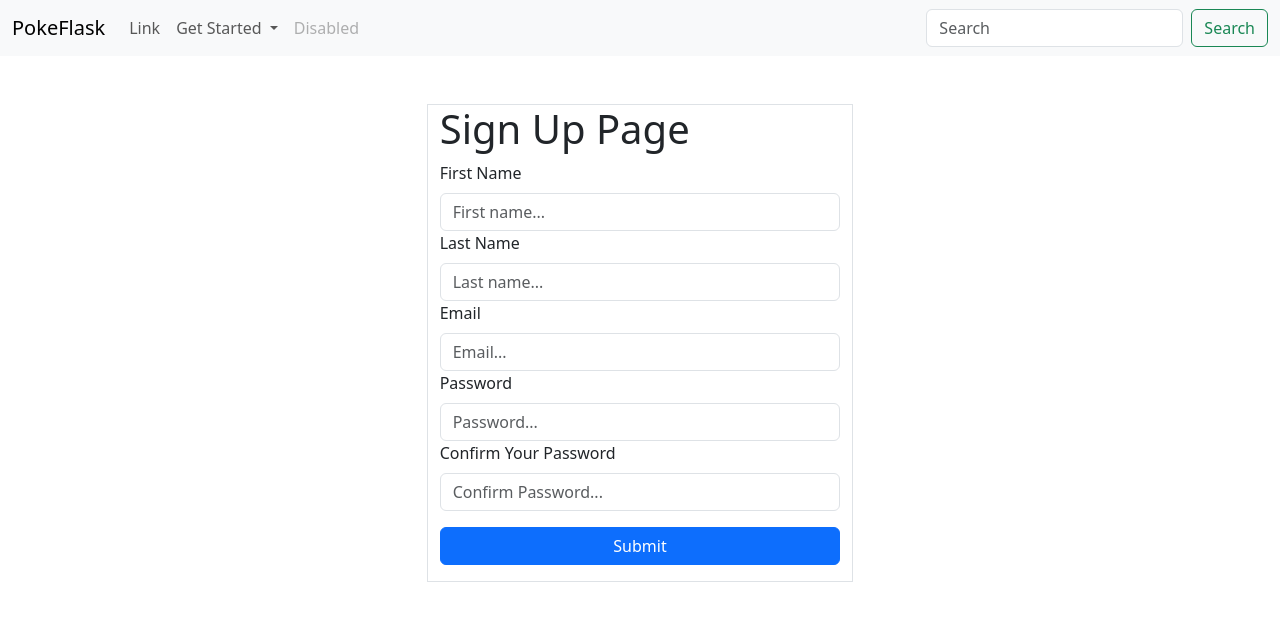
After one commit to iiamdawiid/poke-flask, a Flask app: page /signup in a window 1280 px wide. The commit adds this page. Shown: the top 621 px of the page. Run offline with Flask 3, Linux system fonts and the light colour scheme.

Commit message:
signup, signin, logout added

```diff
--- a/app/forms.py
+++ b/app/forms.py
@@ -1,7 +1,20 @@
 from flask_wtf import FlaskForm
-from wtforms import StringField, SubmitField
-from wtforms.validators import DataRequired
+from wtforms import StringField, SubmitField, PasswordField
+from wtforms.validators import DataRequired, EqualTo
 
 class PokemonForm(FlaskForm):
     poke_name = StringField(label='Pokemon Name', validators=[DataRequired()])
     submit = SubmitField()
+
+class SignUpForm(FlaskForm):
+    first_name = StringField(label='First Name', validators=[DataRequired()])
+    last_name = StringField('Last Name', [DataRequired()])
+    email = StringField('Email', [DataRequired()])
+    password = PasswordField('Password', [DataRequired()])
+    confirm_password = PasswordField('Confirm Your Password', [DataRequired(), EqualTo('password')])
+    submit = SubmitField()
+
+class LogInForm(FlaskForm):
+    email = StringField(label='Email', validators=[DataRequired()])
+    password = PasswordField('Password', [DataRequired()])
+    submit = SubmitField()
--- a/app/routes.py
+++ b/app/routes.py
@@ -1,7 +1,9 @@
-from app import app
-from flask import render_template, request
-from .forms import PokemonForm
+from app import app, db
+from flask import render_template, request, redirect, url_for, flash, session
+from .forms import PokemonForm, SignUpForm, LogInForm
 import requests as r
+from .models import User
+from flask_login import login_user, logout_user, current_user, login_required
 
 
 @app.route("/")
@@ -31,7 +33,7 @@ def get_pokemon(poke_name):
             }
 
 
-@app.route("/pokemoninfo", methods=["GET", "POST"])
+@app.route("/pokemoninfo", methods=["GET", "POST"], endpoint='pokemoninfo')
 def get_poke_info():
     form = PokemonForm()
     poke_dict = {}
@@ -42,3 +44,53 @@ def get_poke_info():
             poke_dict = get_pokemon(poke_name)
 
     return render_template('pokeinfo.html', form=form, pokemon_info=poke_dict)
+
+@app.route("/signup", methods=["POST", "GET"])
+def signup():
+    form = SignUpForm()
+    if request.method == 'POST':
+        print("POST REQUEST MADE")
+        if form.validate():
+            first_name = form.first_name.data
+            last_name = form.last_name.data
+            email = form.email.data
+            password = form.password.data
+
+            # check if email already exists
+            user_exists = User.query.filter_by(email=email).first()
+
+            if user_exists:
+                flash("A user with this email already exists. Please use a different email.")
+                return redirect(url_for('signup'))
+
+            # if email is clear
+            new_user = User(first_name=first_name, last_name=last_name, email=email, password=password)
+            db.session.add(new_user)
+            db.session.commit()
+
+            flash('Account created successfully!')
+            return redirect(url_for('login'))
+
+    return render_template('signup.html', form=form)
+
+
+@app.route("/login", methods=['GET', 'POST'])
+def login():
+    form = LogInForm()
+    if request.method == 'POST':
+        if form.validate():
+            email = form.email.data
+            password = form.password.data
+
+            # check if user exists
+            user = User.query.filter_by(email=email).first()
+
+            if user and user.password == password:
+                # session['user_id'] = user.id
+                login_user(user)
+                flash("LOGIN SUCCESSFUL")
+                return redirect(url_for('index'))
+            else:
+                flash("INVALID EMAIL OR PASSWORD. TRY AGAIN")
+
+    return render_template('login.html', form=form)
--- a/app/templates/base.html
+++ b/app/templates/base.html
@@ -8,7 +8,9 @@
     href="https://cdn.jsdelivr.net/npm/bootstrap@5.3.2/dist/css/bootstrap.min.css"
     rel="stylesheet"
     integrity="sha384-T3c6CoIi6uLrA9TneNEoa7RxnatzjcDSCmG1MXxSR1GAsXEV/Dwwykc2MPK8M2HN"
-      crossorigin="anonymous"/>
+    crossorigin="anonymous" />
+
+
 
   <title>PokeFlask</title>
 </head>
@@ -20,5 +22,9 @@
 
   {% endblock %}
 
+  <script
+      src="https://cdn.jsdelivr.net/npm/bootstrap@5.3.2/dist/js/bootstrap.bundle.min.js"
+      integrity="sha384-C6RzsynM9kWDrMNeT87bh95OGNyZPhcTNXj1NW7RuBCsyN/o0jlpcV8Qyq46cDfL"
+      crossorigin="anonymous"></script>
 </body>
 </html>
--- a/app/templates/nav.html
+++ b/app/templates/nav.html
@@ -6,10 +6,14 @@
     </button>
     <div class="collapse navbar-collapse" id="navbarSupportedContent">
       <ul class="navbar-nav me-auto mb-2 mb-lg-0">
+        {% if current_user.is_authenticated %}
           <li class="nav-item">
             <a style="color: red;"class="nav-link active" aria-current="page" href="/pokemoninfo">Pokemon Info</a>
           </li>
           <li class="nav-item">
+            <a class="nav-link" href="/logout">Logout</a>
+          </li>
+          <!-- <li class="nav-item">
             <a class="nav-link" href="#">Link</a>
           </li>
           <li class="nav-item dropdown">
@@ -17,8 +21,26 @@
               Dropdown
             </a>
             <ul class="dropdown-menu">
-            <li><a class="dropdown-item" href="#">Action</a></li>
-            <li><a class="dropdown-item" href="#">Another action</a></li>
+              <li><a class="dropdown-item" href="/signup">Sign Up</a></li>
+              <li><a class="dropdown-item" href="/login">Log In</a></li>
+              <li><hr class="dropdown-divider"></li>
+              <li><a class="dropdown-item" href="#">Something else here</a></li>
+            </ul>
+          </li> -->
+          <li class="nav-item">
+            <a class="nav-link disabled" aria-disabled="true">Hello, {{ current_user.first_name.title() }}</a>
+          </li>
+        {% else %}
+          <li class="nav-item">
+            <a class="nav-link" href="#">Link</a>
+          </li>
+          <li class="nav-item dropdown">
+            <a class="nav-link dropdown-toggle" href="#" role="button" data-bs-toggle="dropdown" aria-expanded="false">
+              Get Started
+            </a>
+            <ul class="dropdown-menu">
+              <li><a class="dropdown-item" href="/signup">Sign Up</a></li>
+              <li><a class="dropdown-item" href="/login">Log In</a></li>
               <li><hr class="dropdown-divider"></li>
               <li><a class="dropdown-item" href="#">Something else here</a></li>
             </ul>
@@ -26,6 +48,8 @@
           <li class="nav-item">
             <a class="nav-link disabled" aria-disabled="true">Disabled</a>
           </li>
+        {% endif %}
+
       </ul>
       <form class="d-flex" role="search">
         <input class="form-control me-2" type="search" placeholder="Search" aria-label="Search">
--- /dev/null
+++ b/app/templates/signup.html
@@ -0,0 +1,33 @@
+{% extends 'base.html' %}
+
+{% block content %}
+<div class="container col-4 border mt-5">
+    <h1>Sign Up Page</h1>
+    <form method="POST">
+
+        {{ form.hidden_tag() }}
+
+        {{ form.first_name.label(class='form-label') }}
+        {{ form.first_name(class='form-control', placeholder='First name...') }}
+
+        {{ form.last_name.label(class='form-label') }}
+        {{ form.last_name(class='form-control', placeholder='Last name...') }}
+
+        {{ form.email.label(class='form-label') }}
+        {{ form.email(class='form-control', placeholder='Email...') }}
+
+        {{ form.password.label(class='form-label') }}
+        {{ form.password(class='form-control', placeholder='Password...') }}
+
+        {{ form.confirm_password.label(class='form-label') }}
+        {{ form.confirm_password(class='form-control', placeholder='Confirm Password...') }}
+
+        <div class="d-grid gap-2 my-3">
+            {{ form.submit(class='btn btn-primary') }}
+        </div>
+        {% if message %}
+            <b>{{ message }}</b>
+        {% endif %}
+    </form>
+</div>
+{% endblock %}
--- a/config.py
+++ b/config.py
@@ -6,3 +6,5 @@ class Config():
     FLASK_APP = os.environ.get("FLASK_APP")
     FLASK_DEBUG = os.environ.get("FLASK_DEBUG")
     SECRET_KEY = os.environ.get("SECRET_KEY")
+    SQLALCHEMY_DATABASE_URI = os.environ.get('DATABASE_URL')
+    SQLALCHEMY_TRACK_MODIFICATIONS = False
--- a/requirements.txt
+++ b/requirements.txt
@@ -4,7 +4,10 @@ certifi==2023.7.22
 charset-normalizer==3.2.0
 click==8.1.7
 colorama==0.4.6
+dnspython==2.4.2
+email-validator==2.0.0.post2
 Flask==2.3.3
+Flask-Login==0.6.2
 Flask-Migrate==4.0.5
 Flask-SQLAlchemy==3.1.1
 Flask-WTF==1.1.1
```
Also changed, not shown: app/__init__.py (+12 -1 lines), app/models.py (added, +11 -0 lines), app/templates/login.html (added, +23 -0 lines), 1 other file. Lines whose indentation alone changed are shown as unchanged.
